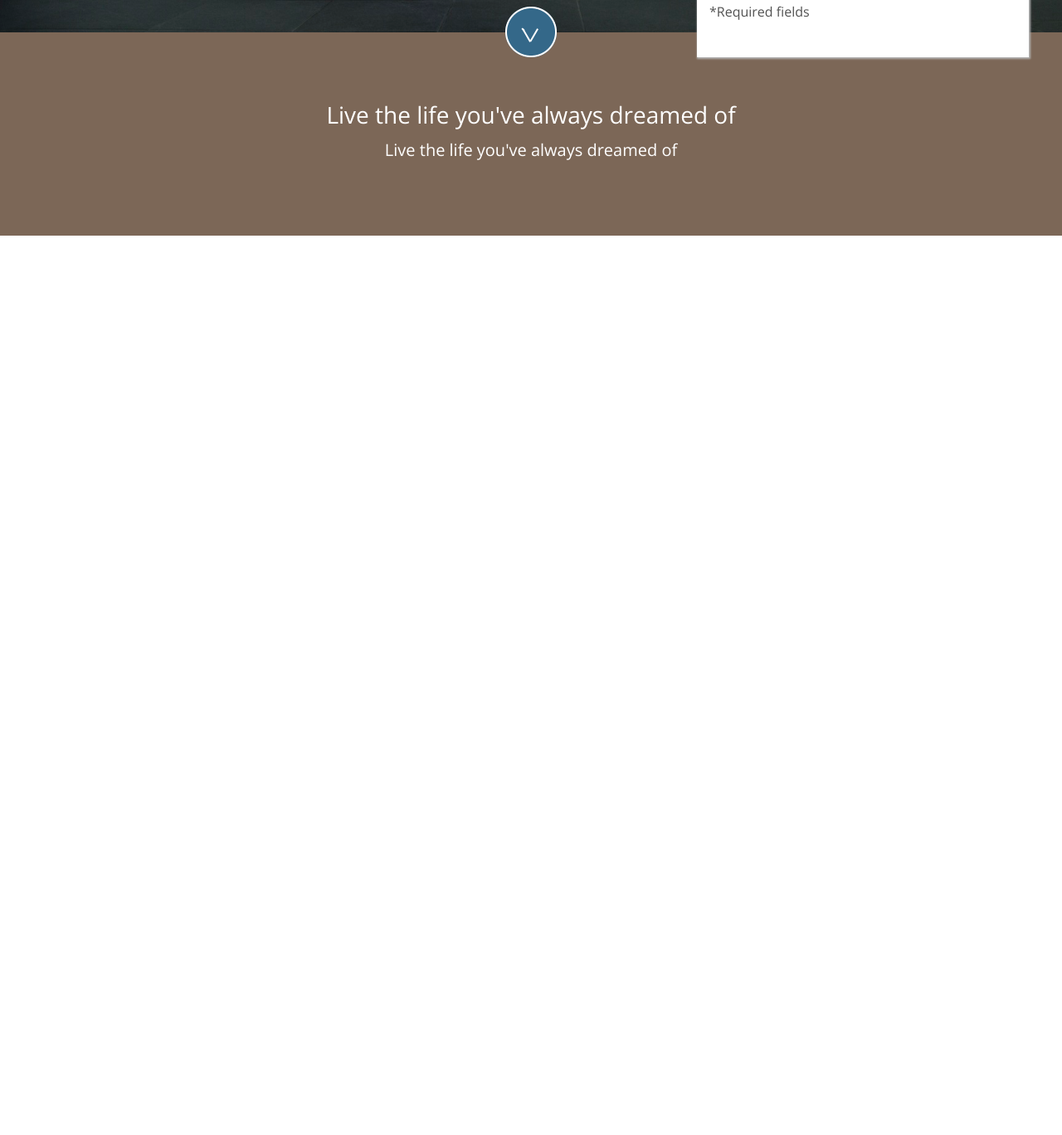
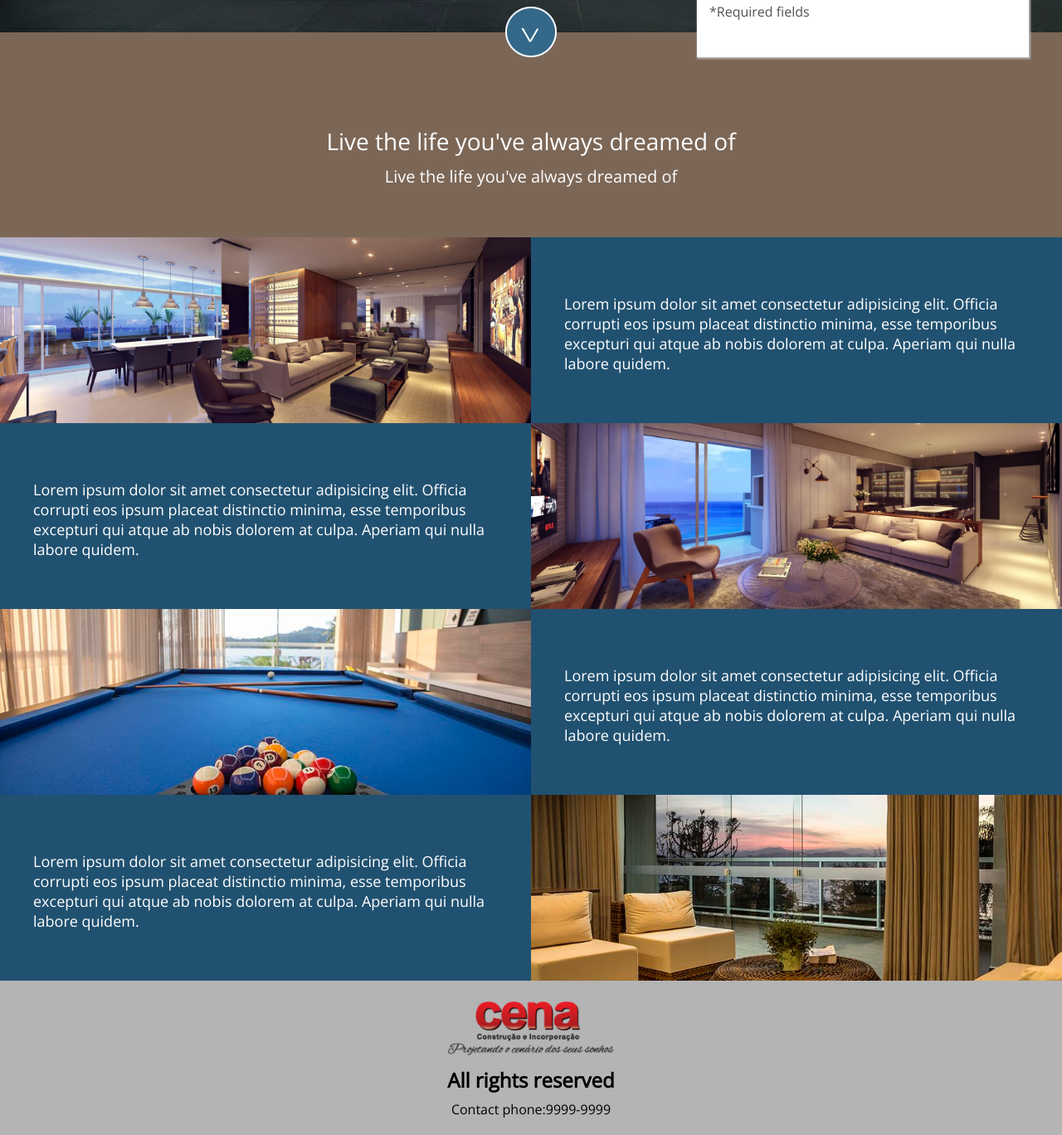
Before and after one commit to williangomesdev/projectsimplepage2, a plain HTML site: page index.html in a window 1280 px wide. Shown: the part 696-2064 px from the top of the page at 83% size. Before the commit the page ends 1042 px from the top, so only its background shows below. Drawn offline with nearby package versions, Linux system fonts and the light colour scheme.

Commit message:
Finalization of the HTML, CSS and responsive page

```diff
--- /dev/null
+++ b/css/footer.css
@@ -0,0 +1,24 @@
+footer {
+    text-align: center;
+    position: relative;
+    display: flex;
+    flex-direction: column;
+    justify-content: center;
+    align-items: center;
+    padding: 20px 0;
+    background-color: rgb(180, 180, 180);
+}
+
+footer h2,
+p {
+    margin-top: 8px;
+}
+
+.footerlogo {
+    width: 200px;
+    height: 75px;
+    background-image: url(../imagens/logo1.png);
+    background-size: contain;
+    background-position: center;
+    background-repeat: no-repeat;
+}
--- a/css/responsive.css
+++ b/css/responsive.css
@@ -11,6 +11,20 @@
     .formContainer {
         height: auto;
         margin-right: 0;
+    }
+}
+
+@media screen and (max-width: 768px) {
+    .mosaicContainer {
+        display: block;
+    }
+    .mosaicItem1 {
+        padding-top: 50%;
+        width: 100%;
+    }
+    .mosaicItem2 {
+        text-align: justify;
+        width: 100%;
     }
 }
 
--- a/css/section.css
+++ b/css/section.css
@@ -65,12 +65,43 @@ input[type=tel] {
             margin-bottom: 20px;
         }
 
+        section.call {
+            padding: 50px;
+            margin: 0 auto;
+            max-width: 1440px;
+            text-align: center;
+            width: 100%;
+            display: flex;
+            flex-direction: column;
+            justify-content: center;
+            align-items: center;
+            background-color: #7c6757;
+            z-index: -1;
+        }
+
+        .call h2 {
+            max-width: 600px;
+            font-size: 28px;
+            font-weight: normal;
+            color: #ffffff;
+            display: inline;
+            order: 2;
+        }
+
+        .call p {
+            max-width: 500px;
+            font-size: 20px;
+            font-weight: normal;
+            color: #ffffff;
+            display: block;
+            margin: 10px auto;
+            order: 3;
+        }
+
         section.arrowIcon {
             position: relative;
-    top: -31px;
-    display: flex;
-    align-items: center;
-    justify-content: center;
+            bottom: calc(50px + 31px);
+            order: 1;
         }
 
         .arrowIcon .arrow {
@@ -81,31 +112,66 @@ section.arrowIcon {
             background-position: center;
         }
 
-section.call {
-    padding: 80px 0;
+        section.mosaic {
+            width: 100%;
+            height: 100%;
+            max-width: 1440px;
             margin: 0 auto;
-    max-width: 1440px;
-    text-align: center;
-    width: 100%;
-    background-color: #7c6757;
             position: relative;
-    top: -62px;
-    z-index: -1;
         }
 
-.call h2 {
-    max-width: 600px;
-    font-size: 28px;
-    font-weight: normal;
-    color: #ffffff;
-    display: inline;
+        .mosaicContainer {
+            display: flex;
+            flex-direction: row;
+            flex-wrap: wrap;
         }
 
-.call p {
-    max-width: 500px;
-    font-size: 20px;
-    font-weight: normal;
+        .mosaicItem1 {
+            width: 50%;
+            background-size: cover;
+            background-position: center;
+        }
+
+        .mosaicItem2 {
+            width: 50%;
+            padding: 60px 40px;
+            background-color: #215170;
+            font-size: 18px;
             color: #ffffff;
-    display: block;
-    margin: 10px auto;
         }
+
+        .mosaicContainer div:nth-of-type(1) {
+            background-image: url(../imagens/mosaico1.jpg);
+            order: 1;
+        }
+
+        .mosaicContainer div:nth-of-type(2) {
+            order: 2;
+        }
+
+        .mosaicContainer div:nth-of-type(3) {
+            background-image: url(../imagens/mosaico2.jpg);
+            order: 4;
+        }
+
+        .mosaicContainer div:nth-of-type(4) {
+            order: 3;
+        }
+
+        .mosaicContainer div:nth-of-type(5) {
+            background-image: url(../imagens/mosaico3.jpg);
+            order: 5;
+        }
+
+        .mosaicContainer div:nth-of-type(6) {
+            order: 6;
+        }
+
+        .mosaicContainer div:nth-of-type(7) {
+            background-image: url(../imagens/mosaico4.jpg);
+            order: 8;
+        }
+
+        .mosaicContainer div:nth-of-type(8) {
+            order: 7;
+        }
--- a/css/style.css
+++ b/css/style.css
@@ -4,3 +4,7 @@
     box-sizing: border-box;
     font-family: 'Open Sans', sans-serif;
 }
+
+body {
+    height: 100%;
+}
--- a/index.html
+++ b/index.html
@@ -9,6 +9,7 @@
     <link href="css/style.css" rel="stylesheet" type="text/css">
     <link href="css/header.css" rel="stylesheet" type="text/css">
     <link href="css/section.css" rel="stylesheet" type="text/css">
+    <link href="css/footer.css" rel="stylesheet" type="text/css">
     <link href="css/responsive.css" rel="stylesheet" media="screen and (max-width: 1024px)" />
     <link rel="preconnect" href="https://fonts.gstatic.com">
     <link href="https://fonts.googleapis.com/css2?family=Open+Sans&display=swap" rel="stylesheet" />
@@ -41,18 +42,40 @@
                 </form>
             </div>
         </div>
-        <!--bgForm-->
+    </section>
+    <!--bgForm-->
+    <section class="call">
+        <h2>Live the life you've always dreamed of</h2>
+        <p>Live the life you've always dreamed of</p>
         <section class="arrowIcon">
             <div class="arrow"></div>
         </section>
     </section>
-    <!--containerForm-->
-
-    <section class="call">
-        <h2>Live the life you've always dreamed of</h2>
-        <p>Live the life you've always dreamed of</p>
+    <!--call-->
+    <section class="mosaic">
+        <div class="mosaicContainer">
+            <div class="mosaicItem1"></div>
+            <div class="mosaicItem2">
+                <p>Lorem ipsum dolor sit amet consectetur adipisicing elit. Officia corrupti eos ipsum placeat distinctio minima, esse temporibus excepturi qui atque ab nobis dolorem at culpa. Aperiam qui nulla labore quidem.</p>
+            </div>
+            <div class="mosaicItem1"></div>
+            <div class="mosaicItem2">
+                <p>Lorem ipsum dolor sit amet consectetur adipisicing elit. Officia corrupti eos ipsum placeat distinctio minima, esse temporibus excepturi qui atque ab nobis dolorem at culpa. Aperiam qui nulla labore quidem.</p>
+            </div>
+            <div class="mosaicItem1"></div>
+            <div class="mosaicItem2">
+                <p>Lorem ipsum dolor sit amet consectetur adipisicing elit. Officia corrupti eos ipsum placeat distinctio minima, esse temporibus excepturi qui atque ab nobis dolorem at culpa. Aperiam qui nulla labore quidem.</p>
+            </div>
+            <div class="mosaicItem1"></div>
+            <div class="mosaicItem2">
+                <p>Lorem ipsum dolor sit amet consectetur adipisicing elit. Officia corrupti eos ipsum placeat distinctio minima, esse temporibus excepturi qui atque ab nobis dolorem at culpa. Aperiam qui nulla labore quidem.</p>
+            </div>
     </section>
-    <!--call-->
+    <footer>
+        <div class="footerlogo"></div>
+        <h2>All rights reserved</h2>
+        <p>Contact phone:9999-9999</p>
+    </footer>
 </body>
 
 </html>
```
Lines whose indentation alone changed are shown as unchanged.
